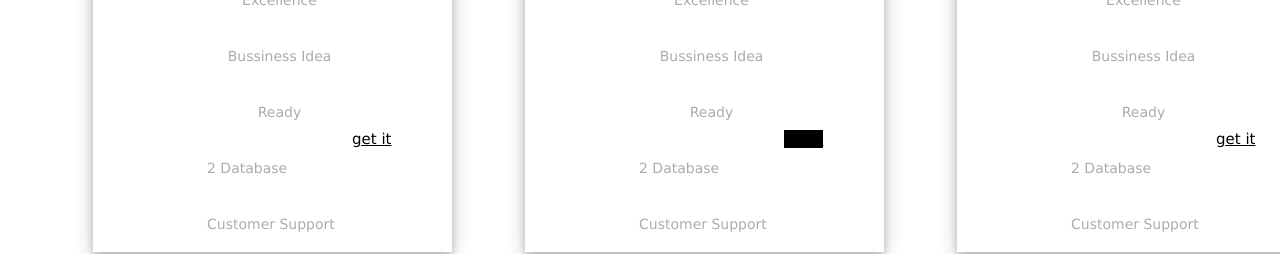
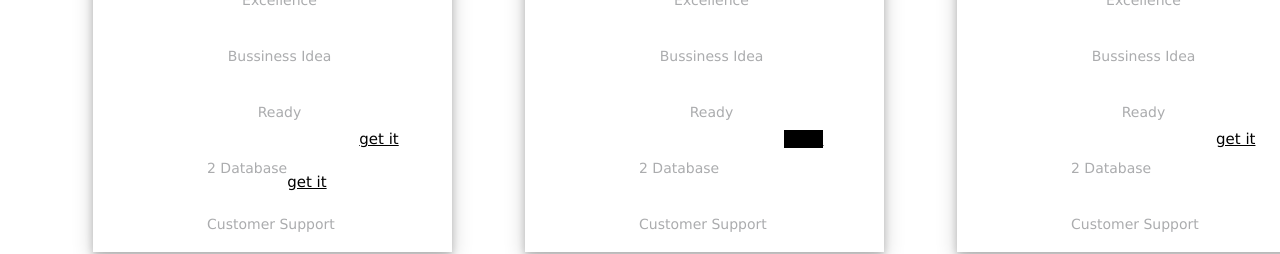
Before and after one commit to mohammedashkhan/UI, a plain HTML site: page ifelse-pro/index.html in a window 1280 px wide. Shown: the part 4120-4374 px from the top of the page. Drawn offline with nearby package versions, Linux system fonts and the light colour scheme.

Commit message:
Update index.html

```diff
--- a/ifelse-pro/index.html
+++ b/ifelse-pro/index.html
@@ -371,6 +371,9 @@
             <li>2 database</li>
             <li>customer support</li>
          </ul>
+			     <div class="post_button">
+	  	<a href="#">get it</a>
+	  </div>
     </div>
           <div class="post_button">
 	  	<a href="#">get it</a>
```
